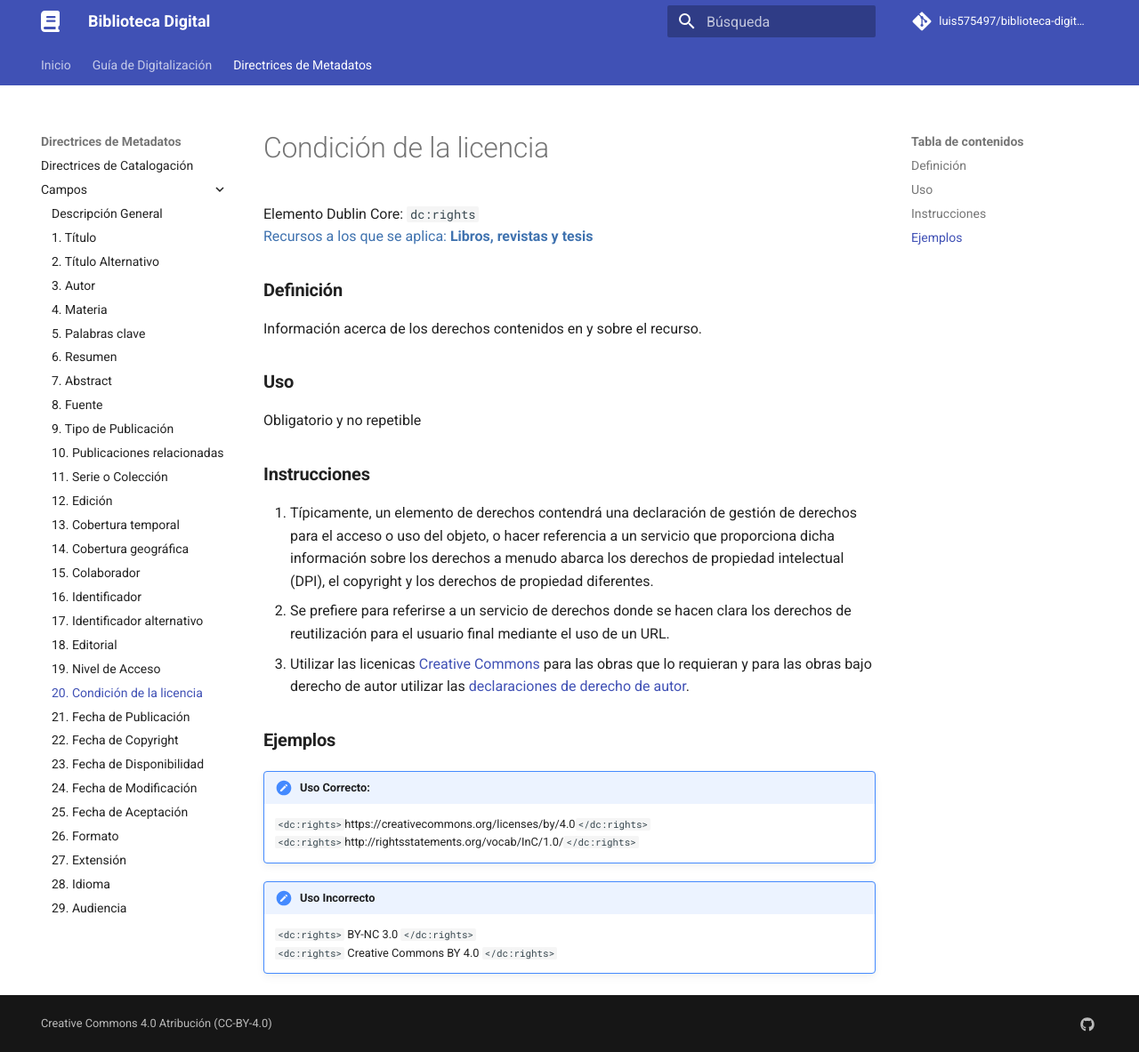
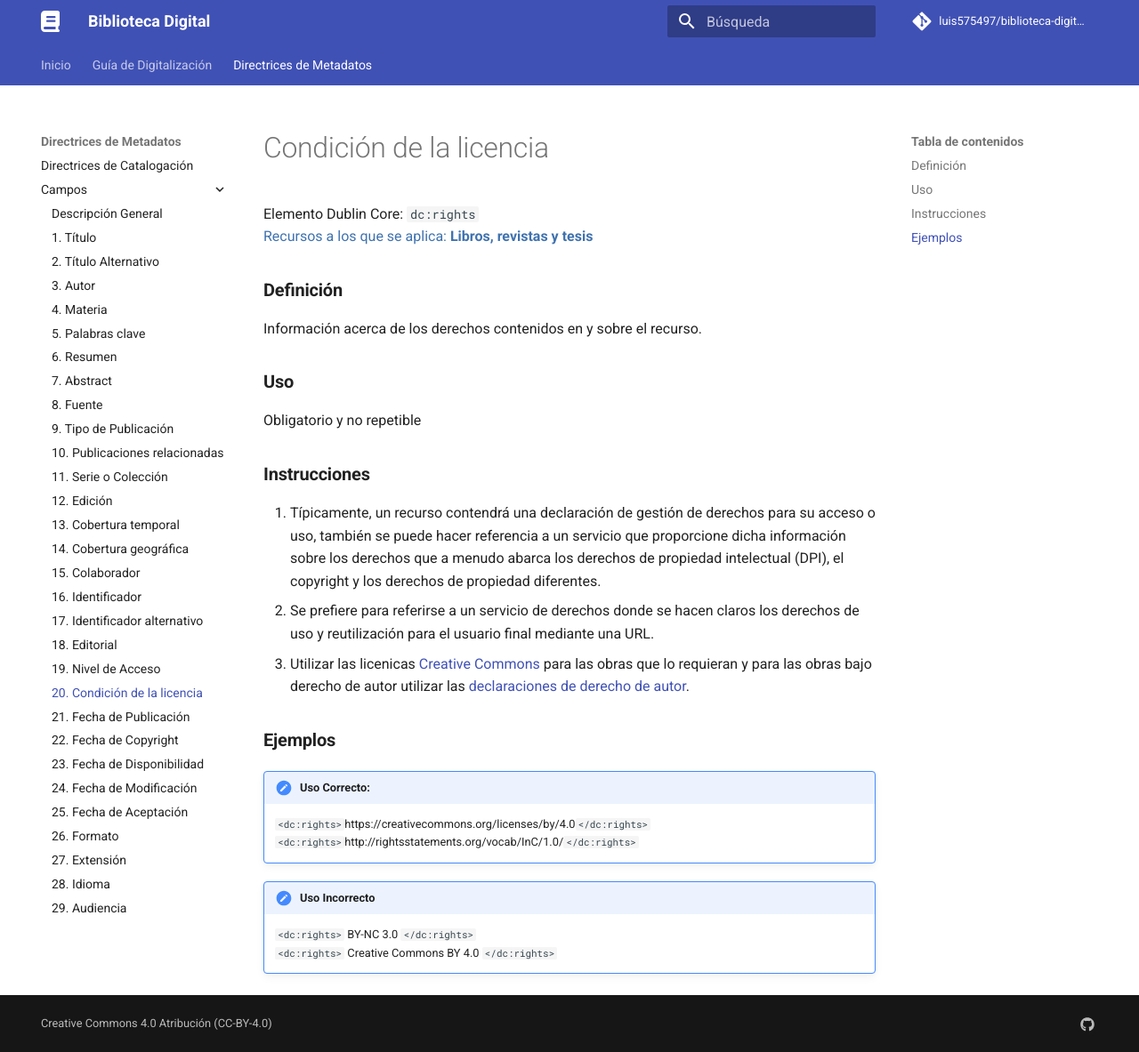
Before and after one commit to luis575497/biblioteca-digital-docs, an MkDocs documentation site: the page built from docs/metadatos/licencia.md, in a window 1280 px wide and 1183 px high. Shown: the whole window at 89% size. Built offline with MkDocs 1.6.1 and Material for MkDocs 9.7.7, drawn with Linux system fonts in a browser that asks for light colours; comment, search, counter and statistics services are not loaded; the version menu is left out.

Commit message:
Update licencia.md

```diff
--- a/docs/metadatos/licencia.md
+++ b/docs/metadatos/licencia.md
@@ -9,8 +9,8 @@ Información acerca de los derechos contenidos en y sobre el recurso.
 Obligatorio y no repetible
 
 ### __Instrucciones__
-1. Típicamente, un elemento de derechos contendrá una declaración de gestión de derechos para el acceso o uso del objeto, o hacer referencia a un servicio que proporciona dicha información sobre los derechos a menudo abarca los derechos de propiedad intelectual (DPI), el copyright y los derechos de propiedad diferentes.
-2. Se prefiere para referirse a un servicio de derechos donde se hacen clara los derechos de reutilización para el usuario final mediante el uso de un URL.
+1. Típicamente, un recurso contendrá una declaración de gestión de derechos para su acceso o uso, también se puede hacer referencia a un servicio que proporcione dicha información sobre los derechos que a menudo abarca los derechos de propiedad intelectual (DPI), el copyright y los derechos de propiedad diferentes.
+2. Se prefiere para referirse a un servicio de derechos donde se hacen claros los derechos de uso y reutilización para el usuario final mediante una URL.
 3. Utilizar las licenicas [Creative Commons](https://creativecommons.org/) para las obras que lo requieran y para las obras bajo derecho de autor utilizar las [declaraciones de derecho de autor](https://rightsstatements.org/).
 
 ### __Ejemplos__
```
